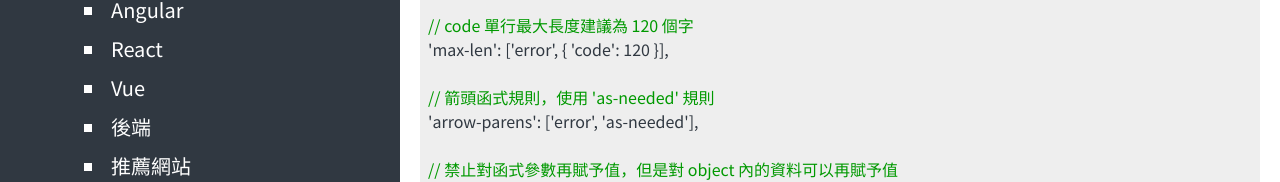
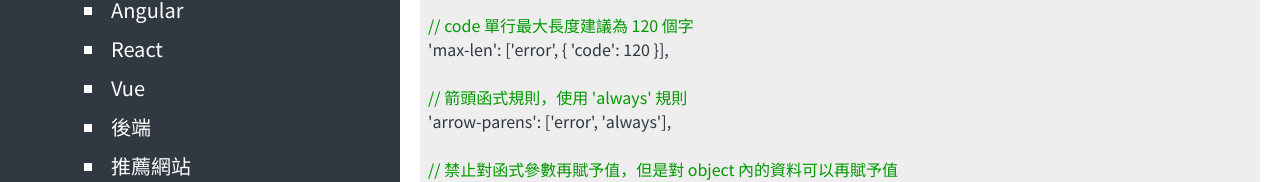
Before and after one commit to EricChiou/frontend-daily-life, a Vue app: page /frontend/eslint in a window 1280 px wide. Shown: the part 324-506 px from the top of the page. Built offline with nearby package versions, Linux system fonts and the light colour scheme.

Commit message:
update eslint rules

```diff
--- a/src/views/frontend/article/ESLint.vue
+++ b/src/views/frontend/article/ESLint.vue
@@ -24,8 +24,8 @@
               <br />'max-len': ['error', { 'code': 120 }],
               <br />
               <br />
-              <span class="comment">// 箭頭函式規則，使用 'as-needed' 規則</span>
-              <br />'arrow-parens': ['error', 'as-needed'],
+              <span class="comment">// 箭頭函式規則，使用 'always' 規則</span>
+              <br />'arrow-parens': ['error', 'always'],
               <br />
               <br />
               <span class="comment">// 禁止對函式參數再賦予值，但是對 object 內的資料可以再賦予值</span>
```
